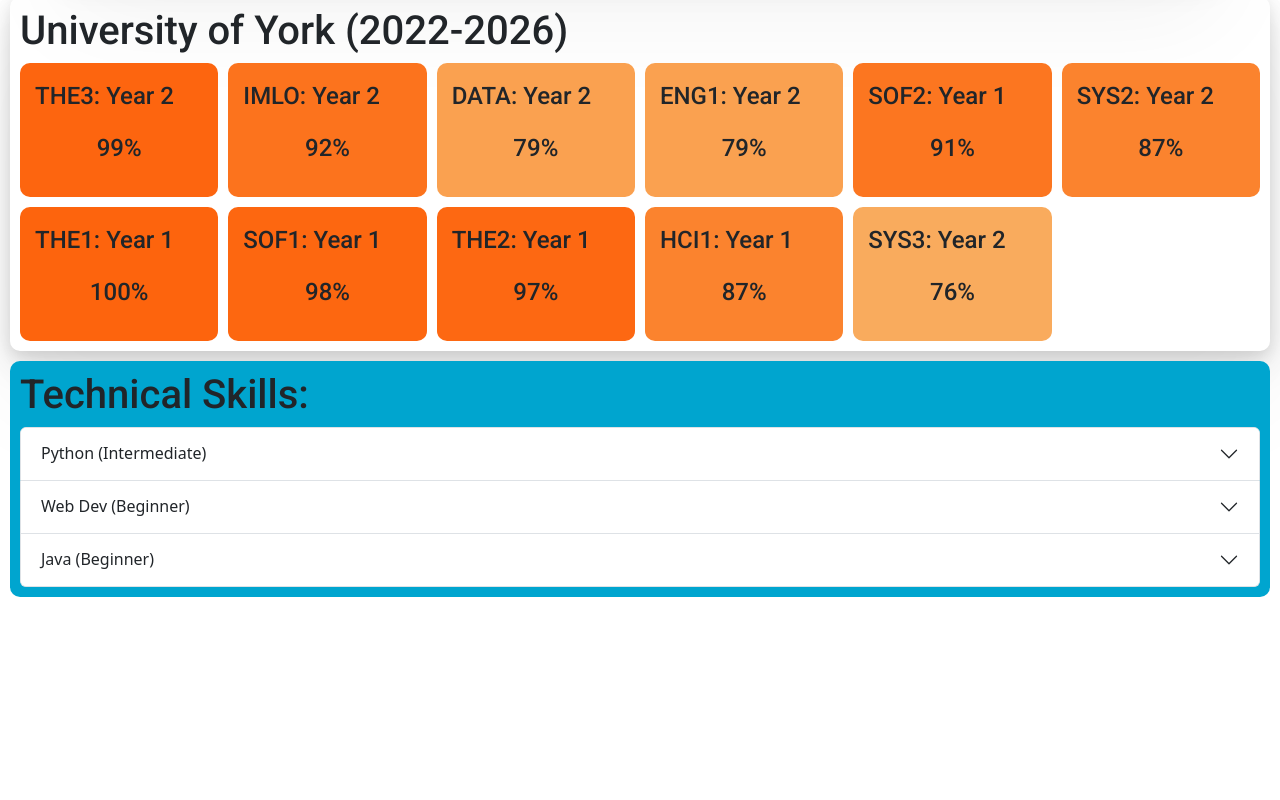
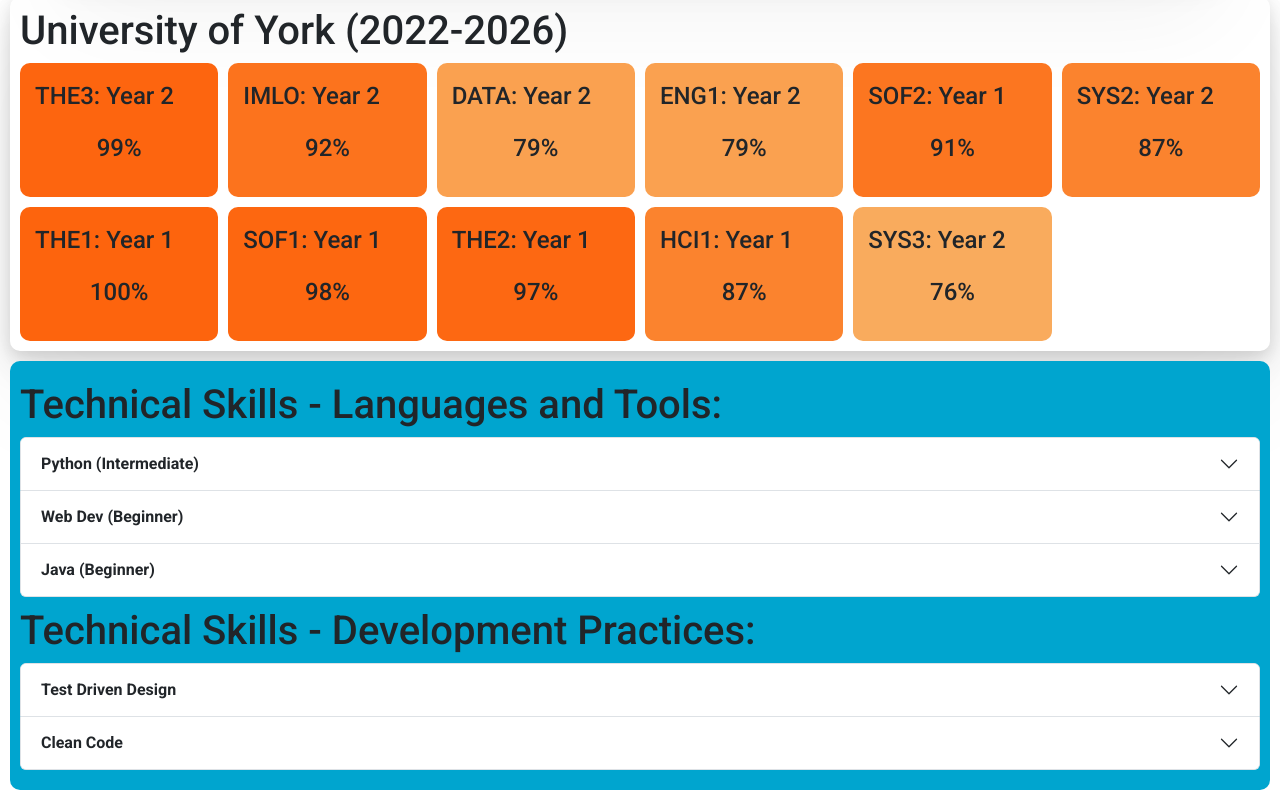
Before and after one commit to GeorgeJopson/GeorgeJopson.github.io, a React (Create React App) app: page / in a window 1280 px wide. Shown: the part 1699-2499 px from the top of the page. Before the commit the page ends 2306 px from the top, so only its background shows below. Built offline with nearby package versions, Linux system fonts and the light colour scheme.

Commit message:
Create first draft of technical skills section

```diff
--- a/src/Components/NavBar/NavBar.js
+++ b/src/Components/NavBar/NavBar.js
@@ -12,6 +12,7 @@ function CustomNavbar() {
     { id: 'work-experience', name: 'Work Experience' },
     { id: 'projects', name: 'Projects' },
     { id: 'uni', name: 'Uni' },
+    { id: 'technicalSkillsSection', name : 'Skills'}
   ];
 
   const navBarLinks = sectionDetails.map((detail) => (
--- a/src/Components/TechnicalSkills/TechnicalSkills.css
+++ b/src/Components/TechnicalSkills/TechnicalSkills.css
@@ -5,3 +5,16 @@
   text-align: left;
   padding: 10px;
 }
+
+.accordion-button:not(.collapsed) {
+  background-color: var(--highlight-warm) !important;
+  color: white; /* Optional, for text color */
+}
+
+.accordion-button:focus{
+  box-shadow: 0 0 0 0.25rem var(--highlight-light-transparent);
+}
+
+.technicalSkillsBox{
+  margin: 10px 0;
+}
--- a/src/Components/TechnicalSkills/TechnicalSkills.js
+++ b/src/Components/TechnicalSkills/TechnicalSkills.js
@@ -1,35 +1,59 @@
 import '../../stylings/fonts.css';
 import '../../stylings/colors.css';
 import '../../stylings/buttons.css';
+import './TechnicalSkills.css';
+
 
 import Accordion from 'react-bootstrap/Accordion';
 
 function TechnicalSkills(){
   return(
-    <div className='containerBox'>
-      <h1 className="robotoMedium subTitleText">Technical Skills:</h1>
+    <div className='containerBox' id="technicalSkillsSection">
+      <div className="technicalSkillsBox">
+        <h1 className="robotoMedium subTitleText">Technical Skills - Languages and Tools:</h1>
         <Accordion>
         <Accordion.Item eventKey="0">
-        <Accordion.Header>Python (Intermediate)</Accordion.Header>
+          <Accordion.Header><span className="robotoBold">Python (Intermediate)</span></Accordion.Header>
           <Accordion.Body>
             I am intermediately skilled at Python having used it in projects such as shelf.
           </Accordion.Body>
         </Accordion.Item>
         <Accordion.Item eventKey="1">
-        <Accordion.Header>Web Dev (Beginner)</Accordion.Header>
+          <Accordion.Header><span className="robotoBold">Web Dev (Beginner)</span></Accordion.Header>
           <Accordion.Body>
             I completed the 100 hour web dev course and custom built this website using react.
             I am familiar with many web development concepts although it hasn't been my primary focus.
           </Accordion.Body>
         </Accordion.Item>
         <Accordion.Item eventKey="2">
-        <Accordion.Header>Java (Beginner)</Accordion.Header>
+          <Accordion.Header><span className="robotoBold">Java (Beginner)</span></Accordion.Header>
           <Accordion.Body>
           I used Java in my uni degree to develop many different projects.
           </Accordion.Body>
         </Accordion.Item>
         </Accordion>
       </div>
+
+
+      <div className="technicalSkillsBox">
+      <h1 className="robotoMedium subTitleText">Technical Skills - Development Practices:</h1>
+      <Accordion>
+      <Accordion.Item eventKey="0">
+        <Accordion.Header><span className="robotoBold">Test Driven Design</span></Accordion.Header>
+        <Accordion.Body>
+          I learnt about test driven design.
+        </Accordion.Body>
+      </Accordion.Item>
+      <Accordion.Item eventKey="1">
+        <Accordion.Header><span className="robotoBold">Clean Code</span></Accordion.Header>
+        <Accordion.Body>
+          I have read Clean Coder and Clean Code.
+        </Accordion.Body>
+      </Accordion.Item>
+    </Accordion>
+      </div>
+    </div>
+
   );
 };
 
--- a/src/stylings/colors.css
+++ b/src/stylings/colors.css
@@ -4,6 +4,7 @@
   --primary-accent: #485696;
   --secondary-accent: #00A5CF;
   --highlight-light: #F9C784;
+  --highlight-light-transparent: rgba(249, 199, 132, 0.5);
   --highlight-warm: #FC7A1E;
   --highlight-intense: #F24C00;
 }
```
Lines whose indentation alone changed are shown as unchanged.
